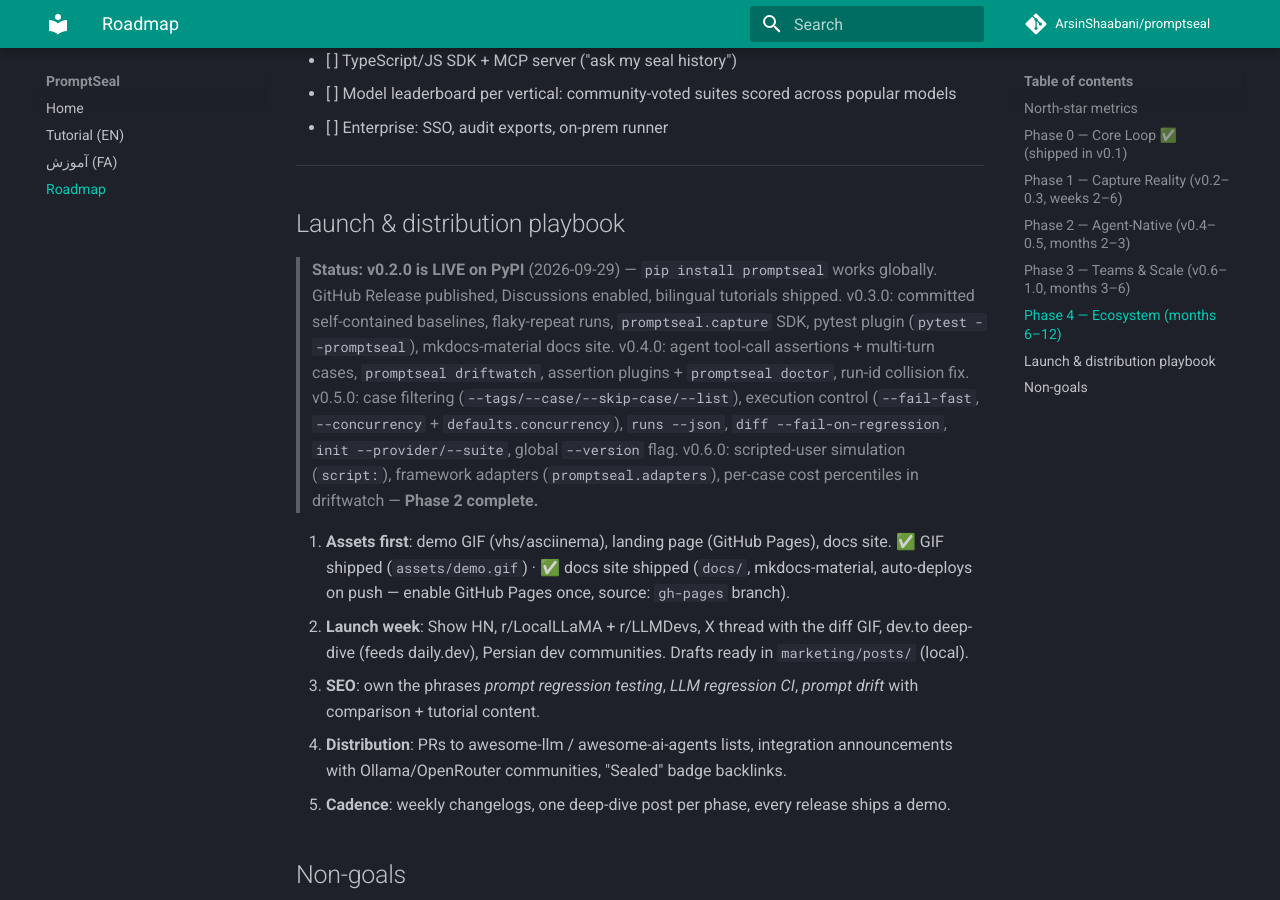
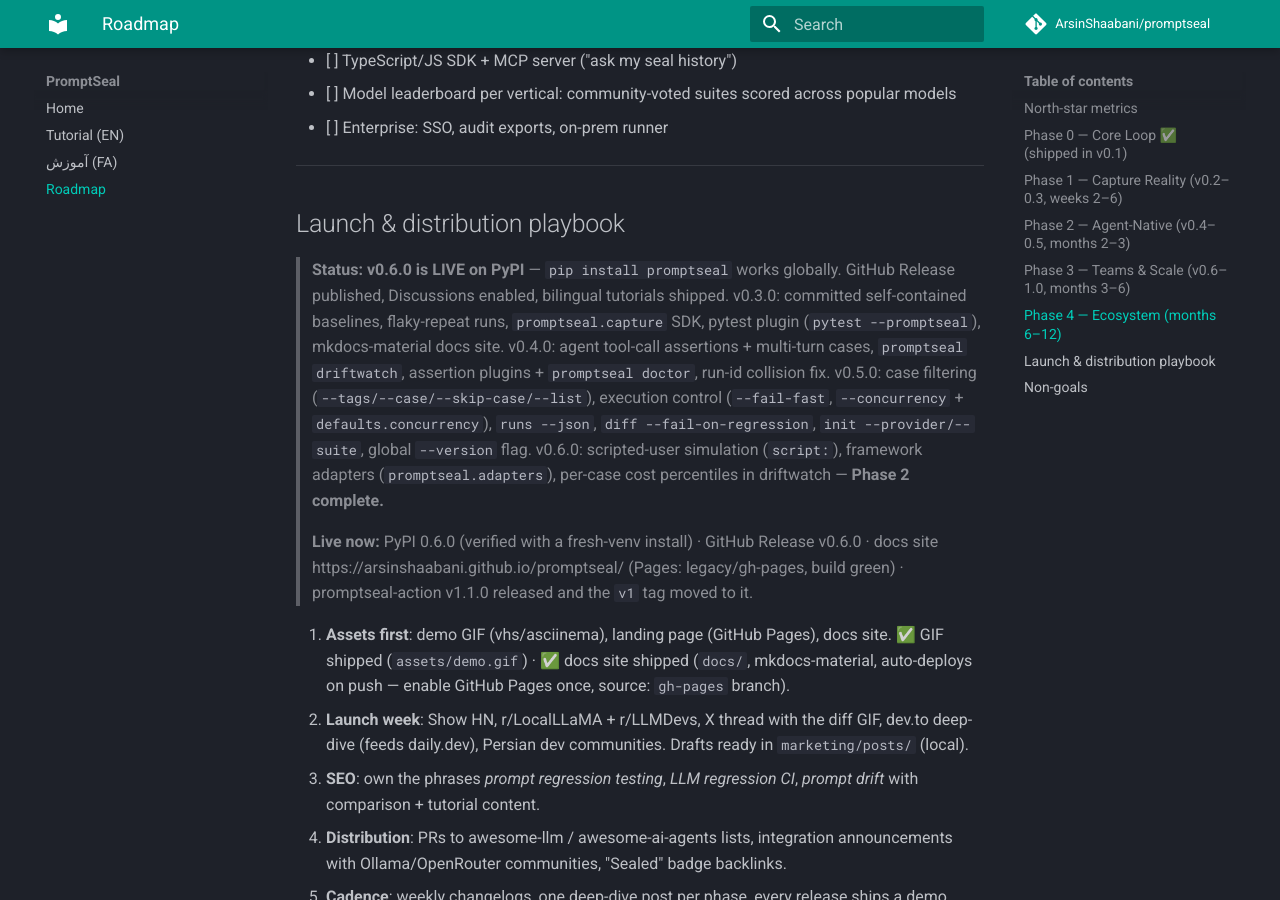
Before and after one commit to ArsinShaabani/promptseal, an MkDocs documentation site: the page built from docs/roadmap.md, in a window 1280 px wide and 900 px high, scrolled down 2802 px. Built offline with MkDocs 1.6.1 and Material for MkDocs 9.7.7, drawn with Linux system fonts in a browser that asks for light colours; comment, search, counter and statistics services are not loaded.

Commit message:
docs: ROADMAP live status - PyPI 0.6.0, Pages site live, action v1.1.0

```diff
--- a/ROADMAP.md
+++ b/ROADMAP.md
@@ -100,7 +100,7 @@
 
 ## Launch & distribution playbook
 
-> **Status: v0.2.0 is LIVE on PyPI** (2026-09-29) — `pip install promptseal` works globally.
+> **Status: v0.6.0 is LIVE on PyPI** — `pip install promptseal` works globally.
 > GitHub Release published, Discussions enabled, bilingual tutorials shipped.
 > v0.3.0: committed self-contained baselines, flaky-repeat runs, `promptseal.capture`
 > SDK, pytest plugin (`pytest --promptseal`), mkdocs-material docs site.
@@ -112,6 +112,11 @@
 > v0.6.0: scripted-user simulation (`script:`), framework adapters
 > (`promptseal.adapters`), per-case cost percentiles in driftwatch —
 > **Phase 2 complete.**
+>
+> **Live now:** PyPI 0.6.0 (verified with a fresh-venv install) · GitHub Release
+> v0.6.0 · docs site https://arsinshaabani.github.io/promptseal/ (Pages:
+> legacy/gh-pages, build green) · promptseal-action v1.1.0 released and the
+> `v1` tag moved to it.
 
 1. **Assets first**: demo GIF (vhs/asciinema), landing page (GitHub Pages), docs site.
    ✅ GIF shipped (`assets/demo.gif`) · ✅ docs site shipped (`docs/`, mkdocs-material,
```
